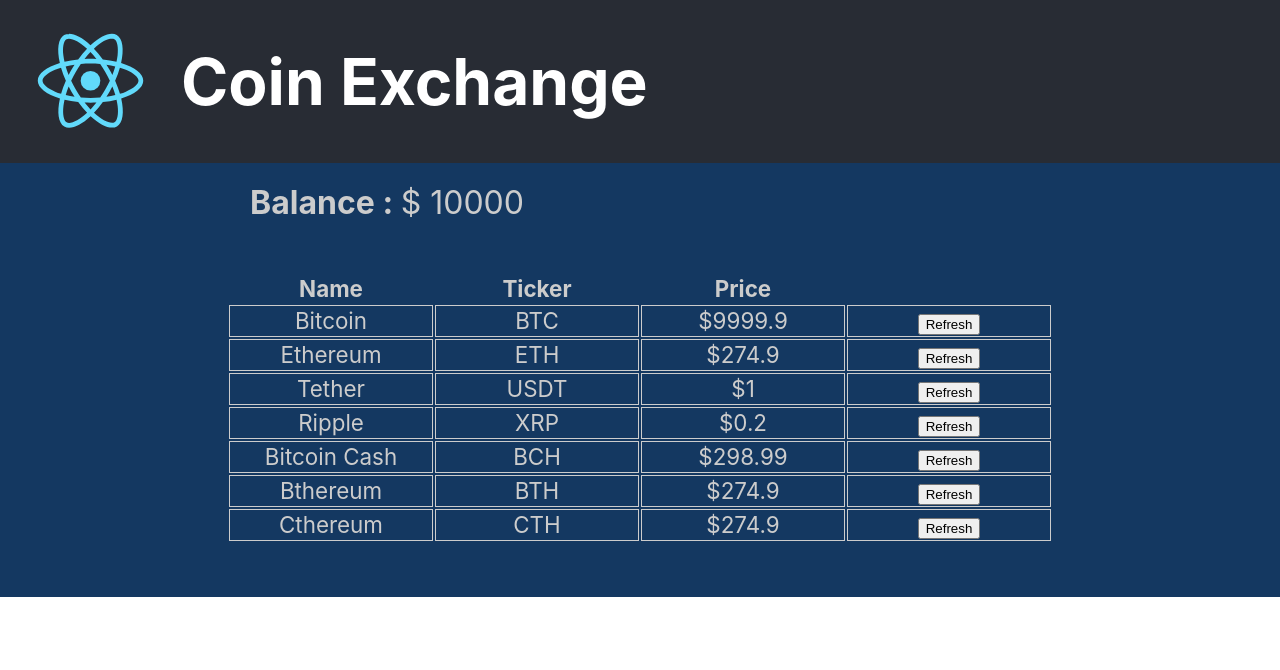
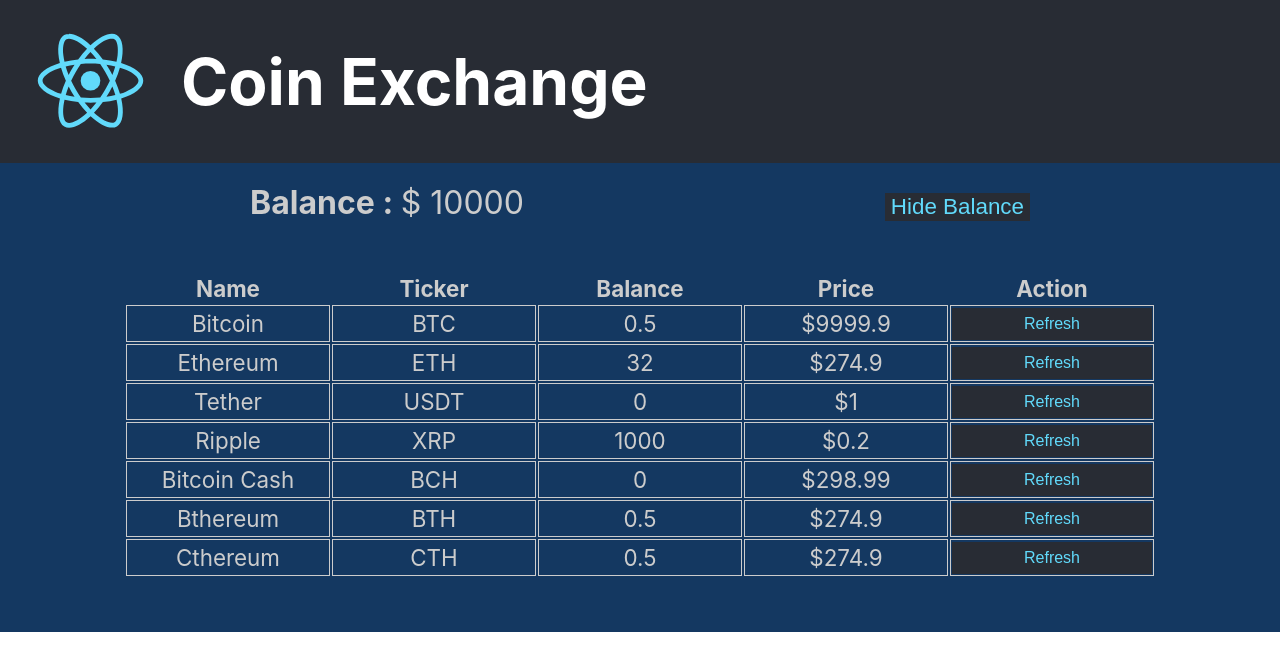
Before and after one commit to ibourn/coin-exchange, a React (Create React App) app: page / in a window 1280 px wide. Shown: the top 670 px of the page. Built offline with nearby package versions, Linux system fonts and the light colour scheme.

Commit message:
class properties

```diff
--- a/src/App.js
+++ b/src/App.js
@@ -12,52 +12,56 @@ const DivApp = styled.div`
     `;
 
 class App extends React.Component {
-  constructor(props) {
-    super(props);
-    this.state = {
+  state = {
     balance: 10000,
     coinData: [
       {
         name: "Bitcoin",
         ticker: 'BTC',
+        balance: 0.5,
         price: 9999.9
       },
       {
         name: "Ethereum",
         ticker: 'ETH',
+        balance: 32,
         price: 274.9
       },
       {
         name: "Tether",
         ticker: 'USDT',
+        balance: 0,
         price: 1
       },
       {
         name: "Ripple",
         ticker: 'XRP',
+        balance: 1000,
         price: 0.2
       },
       {
         name: "Bitcoin Cash",
         ticker: 'BCH',
+        balance: 0,
         price: 298.99
       },
       {
         name: "Bthereum",
         ticker: 'BTH',
+        balance: 0.5,
         price: 274.9
       },
       {
         name: "Cthereum",
         ticker: 'CTH',
+        balance: 0.5,
         price: 274.9
       }
-      ]
+    ],
+    showBalance: true
   }
-    this.handleRefresh = this.handleRefresh.bind(this);
-  }
-
-  handleRefresh(valueChangeticker) {
+ /*
+  handleRefresh = (valueChangeticker) => {
     //const coin = this.state.coinData.find(({ticker}) => ticker === valueChangeticker);
     const newCoinData = this.state.coinData.map(function ({ ticker, name, price }) {
       let newPrice = price;
@@ -74,15 +78,50 @@ class App extends React.Component {
     });
 
     this.setState({ coinData: newCoinData });
+  }
+*/
+
+handleRefresh = (valueChangeticker) => {
+  //const coin = this.state.coinData.find(({ticker}) => ticker === valueChangeticker);
+  const newCoinData = this.state.coinData.map( function( values ) {
+    let newValues = {...values};
+    if (values.ticker === valueChangeticker) {
+      const randomPercentage = 0.995 + Math.random() * 0.01;
+      newValues.price = newValues.price * randomPercentage;
     };
 
+  return newValues;
+  });
+
+  this.setState({ coinData: newCoinData });
+}
+
+/*
+  handleToggleBalance = () => {
+    this.setState({ showBalance: !this.state.showBalance });
+  }
+  */
+  handleToggleBalance = () => {
+    this.setState( function(oldState) {
+      return {
+        ...oldState,
+        showBalance: !oldState.showBalance
+      };
+    });
+  }
 
   render() {
     return (
       <DivApp>
         <ExchangeHeader />
-        <AccountBalance amount={this.state.balance} />
-        <CoinList coinData={this.state.coinData} handleRefresh={this.handleRefresh} />
+        <AccountBalance
+          amount={this.state.balance}
+          handleToggleBalance={this.handleToggleBalance}
+          showBalance={this.state.showBalance} />
+        <CoinList
+          coinData={this.state.coinData}
+          handleRefresh={this.handleRefresh}
+          showBalance={this.state.showBalance} />
       </DivApp>
     );
   }
--- a/src/components/AccountBalance/AccountBalance.jsx
+++ b/src/components/AccountBalance/AccountBalance.jsx
@@ -13,11 +13,55 @@ const Section = styled.section`
     text-align: left;
 `;
 
+const Button = styled.button`
+    margin: 10px auto 0 auto;
+    float: right;
+    border: none;
+    background-color: #282c34;
+    color: #61dafb;
+    font-size: 1.4rem;
+    :active {
+        background: #0053ba;
+    }
+    :hover {
+        border: 1px solid #cccccc;
+        border-radius: 3px;
+        cursor: pointer;
+    }
+`;
+
 export default class AccountBalance extends Component {
+    constructor(props) {
+        super(props);
+        //this.handleClick = this.handleClick.bind(this);
+    }
+
+    /* pas nécéssaire
+    handleClick(event) {
+        // Prevent the default action of submitting the form
+        event.preventDefault();
+
+        this.props.handleToggleBalance();
+    }
+    */
+
     render() {
+        const buttonText = this.props.showBalance ? 'Hide Balance' : 'Show Balance';
+
+        const toggleBalance = this.props.showBalance ?
+         <span><strong>Balance : </strong>$ {this.props.amount}</span> : null;
+
+         /*lui
+        let toggleBalance = null;
+        if (this.props.showBalance) {
+            content = <><strong>Balance : </strong>$ {this.props.amount}</>
+        }
+         */
+
         return (
             <Section className="balance">
-                <strong>Balance : </strong>$ {this.props.amount}
+                {toggleBalance}
+                <Button onClick={this.props.handleToggleBalance}>{buttonText}</Button>
             </Section>
         );
     }
--- a/src/components/CoinList/CoinList.jsx
+++ b/src/components/CoinList/CoinList.jsx
@@ -11,21 +11,30 @@ const Table = styled.table`
 
 export default class CoinList extends Component {
     render() {
+      /*
+        const toggleBalance = this.props.showBalance ?
+        <th>Balance</th> : null;
+      */
+
         return (
             <Table>
             <thead>
               <tr>
                 <th>Name</th>
                 <th>Ticker</th>
+                {this.props.showBalance ? <th>Balance</th> : null}
                 <th>Price</th>
+                <th>Action</th>
               </tr>
             </thead>
             <tbody>
               {
-                this.props.coinData.map( ({name, ticker, price}) =>
+                this.props.coinData.map( ({name, ticker, balance, price}) =>
                   <Coin key={ticker} name={name}
                   handleRefresh={this.props.handleRefresh}
                   ticker={ticker}
+                  showBalance={this.props.showBalance}
+                  balance={balance}
                   price={price}
                   />
                 )
--- a/src/components/Coins/Coin.jsx
+++ b/src/components/Coins/Coin.jsx
@@ -8,15 +8,27 @@ const Td = styled.td`
     width: 25vh;
 `;
 
+const Button = styled.button`
+    height: 2rem;
+    width: 100%;
+    background-color: #282c34;
+    color: #61dafb;
+    border: none;
+    font-size: 1rem;
+    :active {
+        background: #0053ba;
+    }
+    :hover {
+        border: 1px solid #cccccc;
+        border-radius: 3px;
+        cursor: pointer;
+    }
+`;
+
+
 export default class Coin extends Component {
 
-    constructor(props) {
-        super(props);
-        this.handleClick = this.handleClick.bind(this);
-    }
-
-
-    handleClick(event) {
+    handleClick = (event) => {
         // Prevent the default action of submitting the form
         event.preventDefault();
 
@@ -24,14 +36,20 @@ export default class Coin extends Component {
     }
 
     render() {
+        /*
+            const toggleBalance = this.props.showBalance ?
+             <Td>{this.props.balance}</Td> : null;
+        */
+
             return(
                 <tr>
                   <Td>{this.props.name}</Td>
                   <Td>{this.props.ticker}</Td>
+                  {this.props.showBalance ? <Td>{this.props.balance}</Td> : null}
                   <Td>${this.props.price}</Td>
                   <Td>
                       <form action="">
-                          <button onClick={this.handleClick}>Refresh</button>
+                          <Button onClick={this.handleClick}>Refresh</Button>
                       </form>
                   </Td>
                 </tr>
```
Lines whose indentation alone changed are shown as unchanged.
